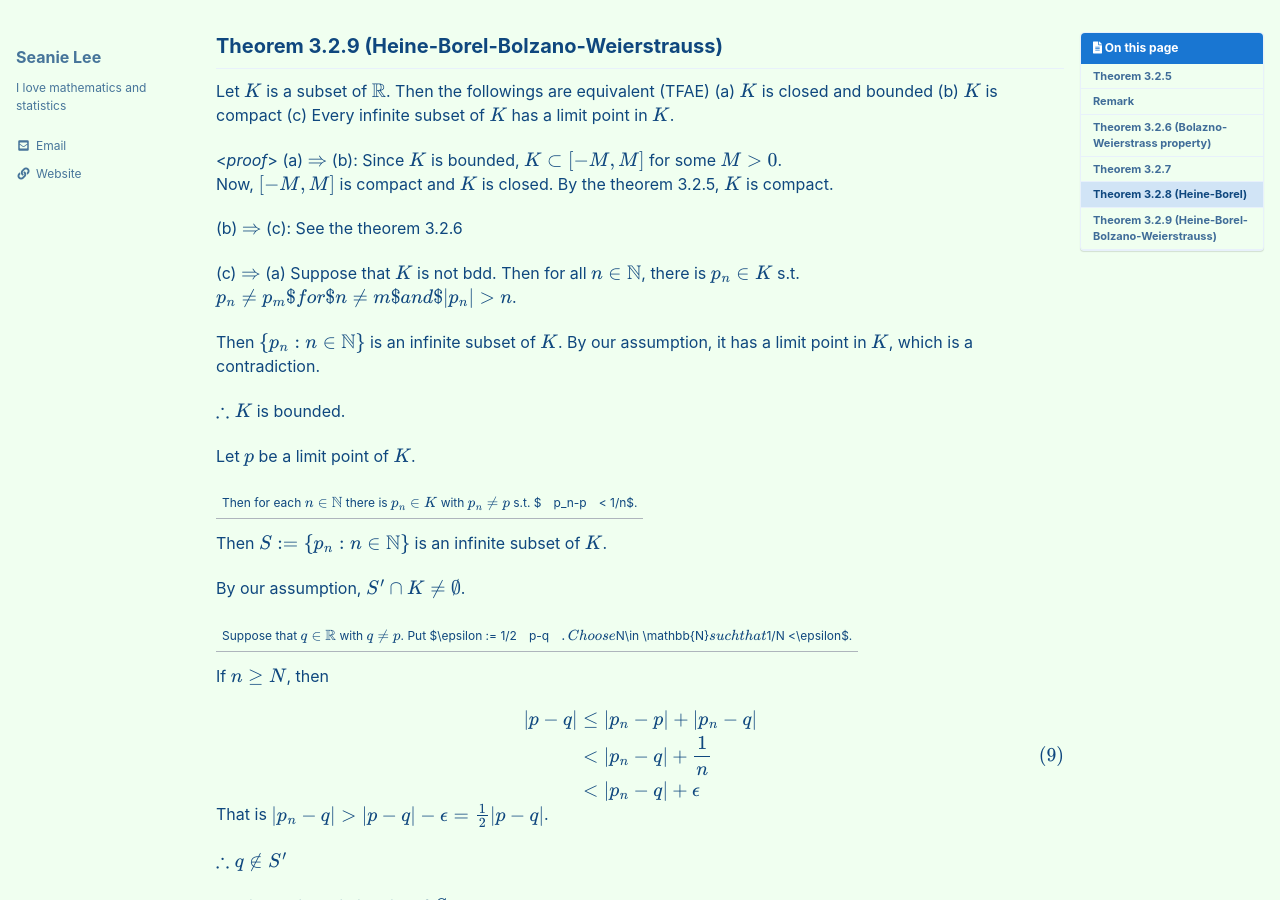
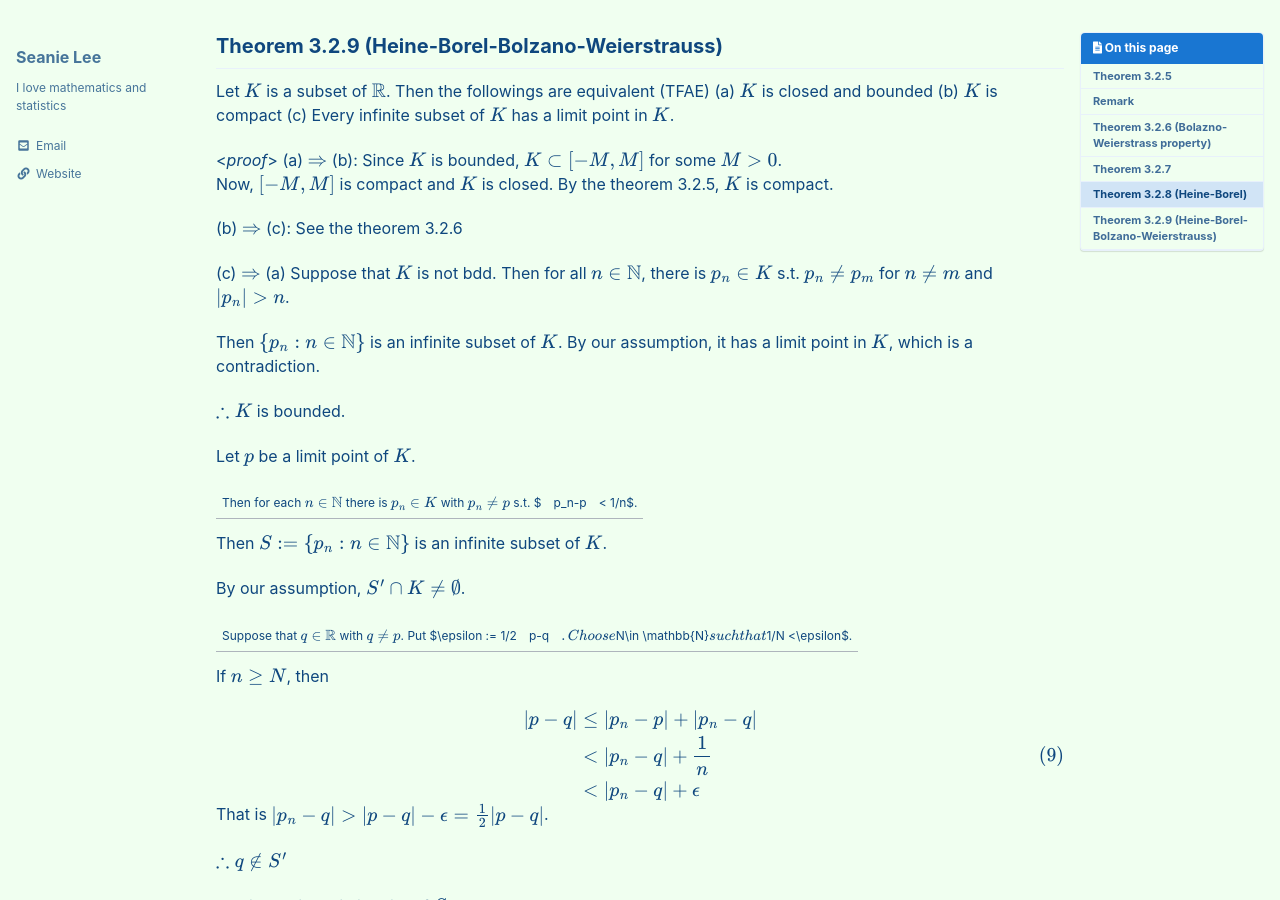
Before and after one commit to seanie12/blog, a Jekyll site: the page built from _posts/2021-01-23-compact.md, in a window 1280 px wide and 900 px high, scrolled down 2845 px. Built offline with Jekyll 4.4.1, drawn with Linux system fonts in a browser that asks for light colours; cached includes are drawn as plain includes; formulas are drawn with MathJax 3.

```diff
--- a/_posts/2021-01-23-compact.md
+++ b/_posts/2021-01-23-compact.md
@@ -176,7 +176,7 @@ Now, $[-M,M]$ is compact and $K$ is closed. By the theorem 3.2.5, $K$ is compact
 (b) $\Rightarrow$ (c): See the theorem 3.2.6
 
 (c) $\Rightarrow$ (a)
-Suppose that $K$ is not bdd. Then for all $n \in \mathbb{N}$, there is $p_n \in K$ s.t. $$p_n \neq p_m$ for $n \neq m$ and $|p_n| >n$$.
+Suppose that $K$ is not bdd. Then for all $n \in \mathbb{N}$, there is $p_n \in K$ s.t. $p_n \neq p_m$ for $n \neq m$ and $|p_n| >n$.
 
 Then $$\{p_n: n \in \mathbb{N} \}$$ is an infinite subset of $K$. By our assumption, it has a limit point in $K$, which is a contradiction.
 
```
